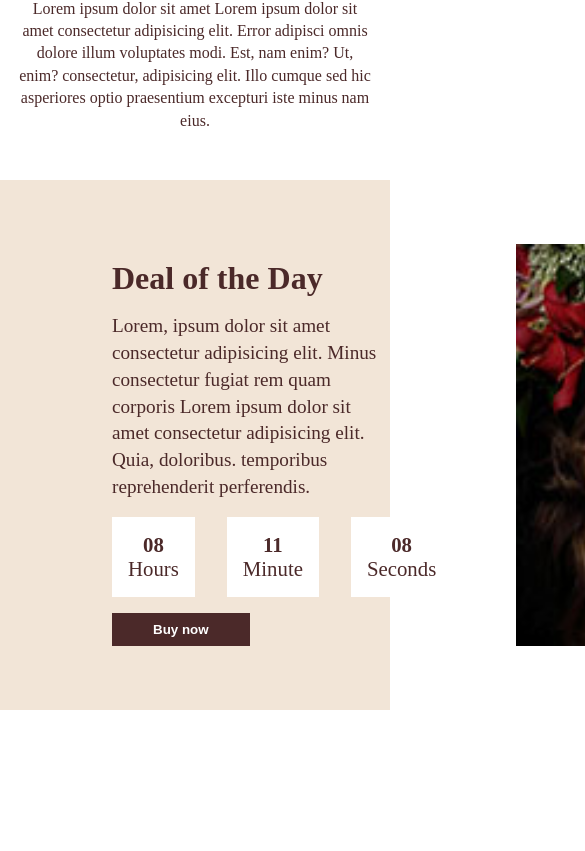
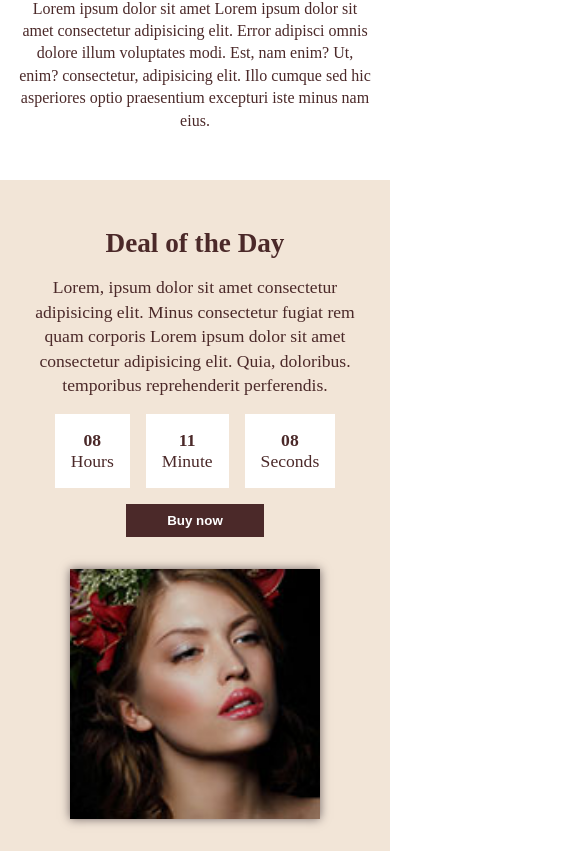
Before and after one commit to Walexz01/FiFash, a React (Vite) app: page / in a window 390 px wide. Shown: the part 2535-3386 px from the top of the page, 585 px wide, since content can reach past the window. Before the commit the page ends 3245 px from the top, so only its background shows below. Built offline with nearby package versions, Linux system fonts and the light colour scheme.

Commit message:
made deal of the day responsive

```diff
--- a/src/index.css
+++ b/src/index.css
@@ -441,6 +441,31 @@
         .stat span{
             padding-top: 0rem;
         }
+
+        .deal_of_the_day{
+            grid-template-columns: 1fr 1fr;
+            padding: 4rem 2rem;
+            gap: 2rem;
+        }
+        .deal__left h2{
+            font-size: 1.7rem;
+
+        }
+        .deal__left p{
+            font-size: 1.1rem;
+            padding: 0rem 1rem 1rem 0;
+        }
+        .times{
+            gap: 1rem;
+        }
+        .time{
+            font-size: 1.1rem;
+
+        }
+        .deal-right img{
+            width: 300px;
+
+        }
 }
 
 @media screen and (max-width:425px ) {
@@ -509,4 +534,25 @@
         padding-top: 0;
         font-size: 1rem;
     }
+
+    .deal_of_the_day{
+        grid-template-columns: 1fr ;
+        padding: 2rem 1rem;
+        gap: 2rem;
+        text-align: center;
+    }
+    .deal__left p{
+        font-size: 1.1rem;
+        padding: 0rem 0rem 1rem 0;
+    }
+    .times{
+        justify-content: center;
+    }
+    .time{
+        font-size: 1.1rem;
+    }
+    .deal-right img{
+        width: 250px;
+        box-shadow: 0 0 .6rem #706565;
+    }
 }
```
